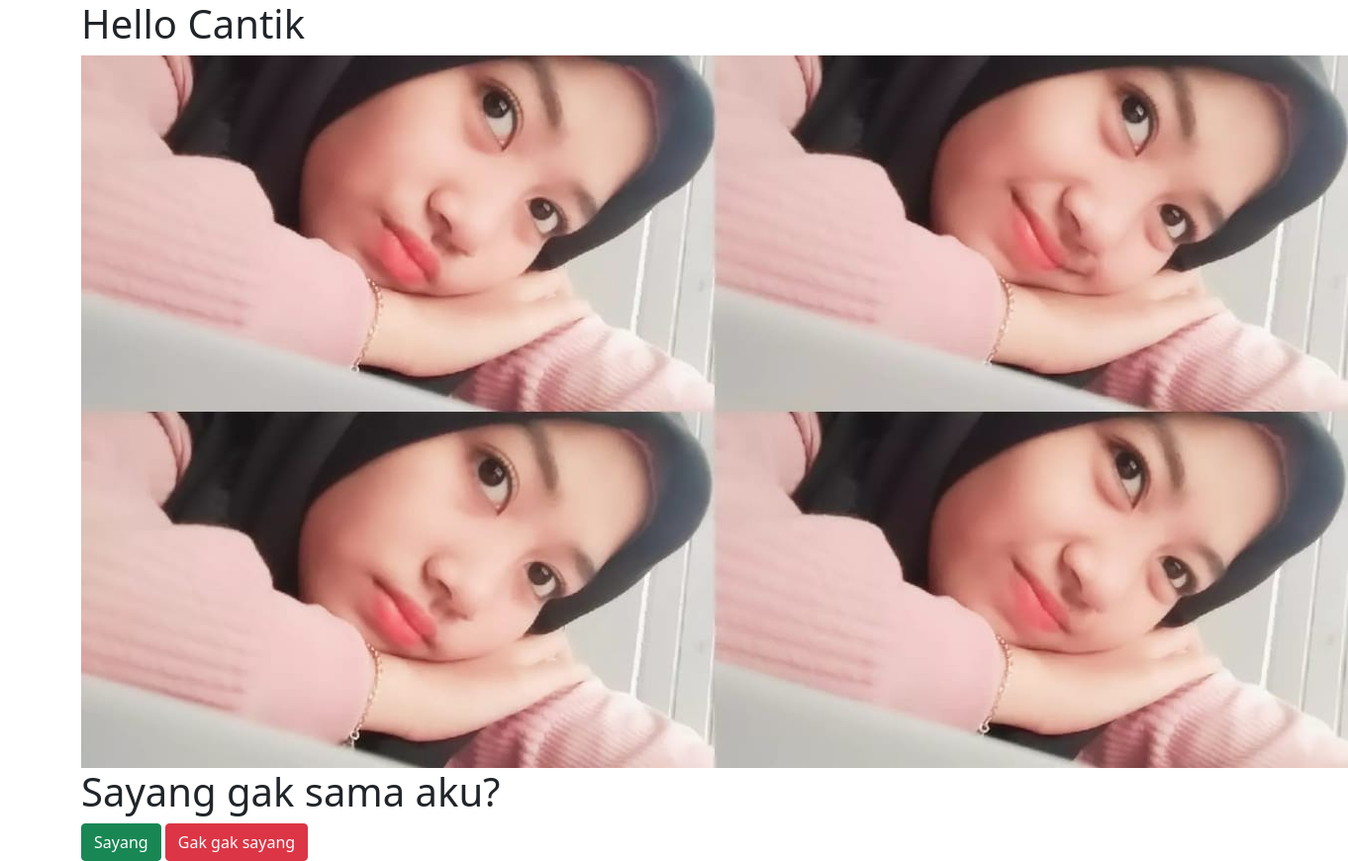
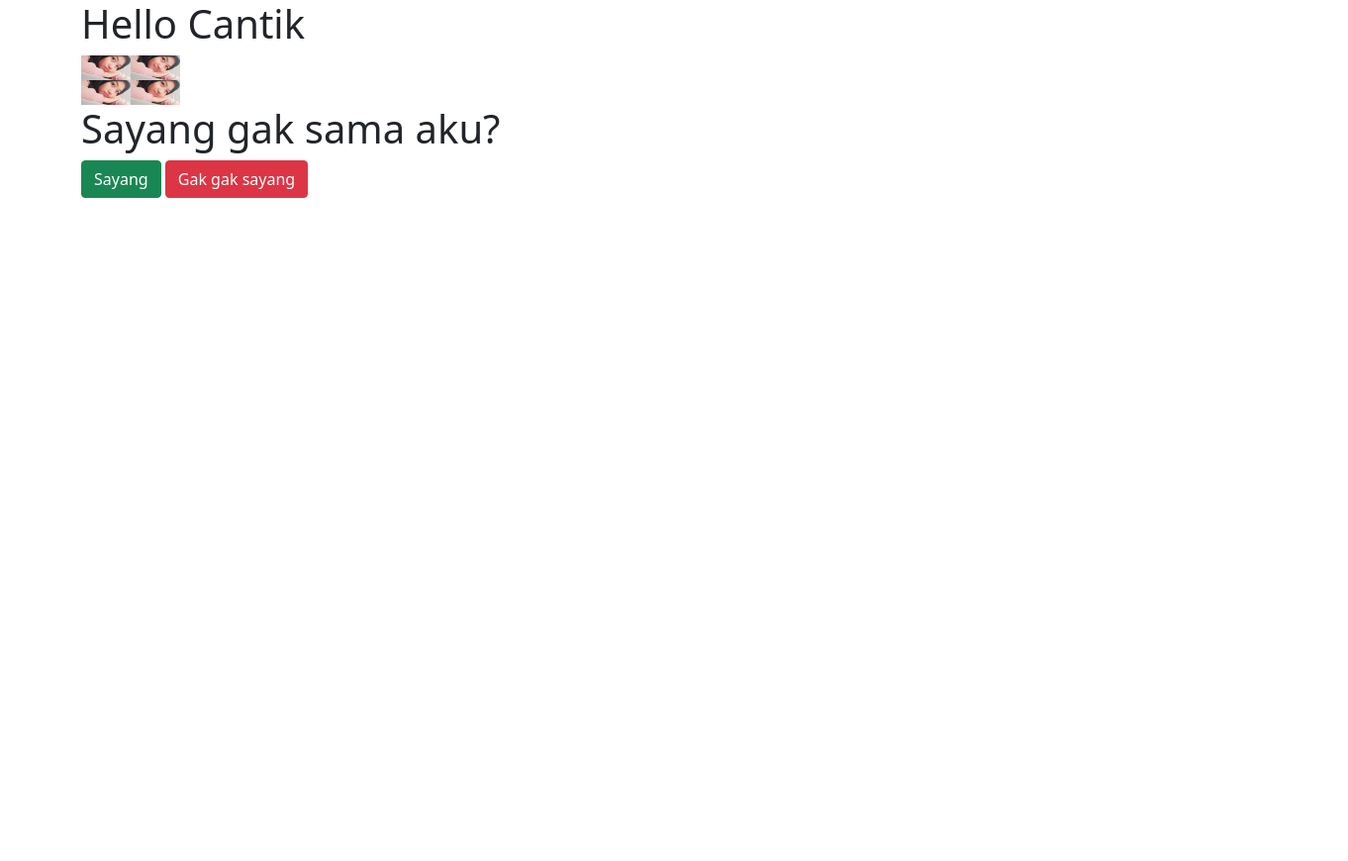
Before and after one commit to ilhamsptra20/hehe.github.io, a plain HTML site: page index.html in a window 1280 px wide. Shown: the whole page at 99% size, 1362 px wide, since content can reach past the window. After the commit the page ends 800 px from the top, so only its background shows below. Drawn offline with nearby package versions, Linux system fonts and the light colour scheme.

Commit message:
Update index.html

```diff
--- a/index.html
+++ b/index.html
@@ -13,7 +13,7 @@
   <body>
     <div class="container">
       <h1>Hello Cantik</h1>
-      <img src="foto.jpg" alt="" />
+      <img src="foto.jpg" width="100" height="50" alt="" />
       <h1>Sayang gak sama aku? </h1>
       <button class="btn btn-success"id="btn_mau" onclick="alert('I LOVE YOU 😘')">Sayang</button>&nbsp;
       <button class="btn btn-danger" id='btn_gamau' onclick='gamau(this)' style='position:absolute'>Gak gak sayang</button>
```
